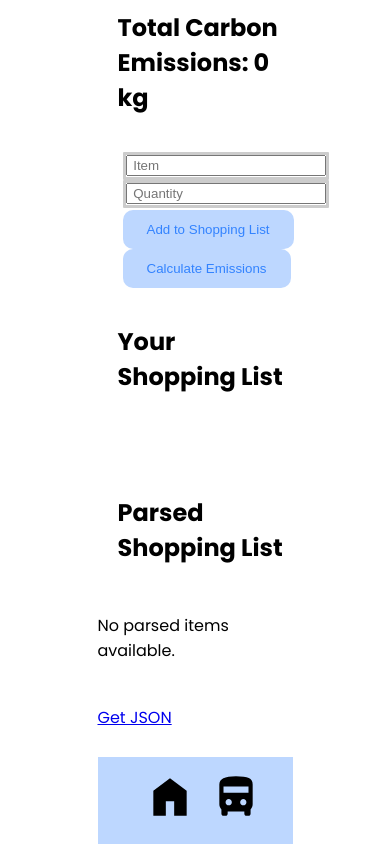
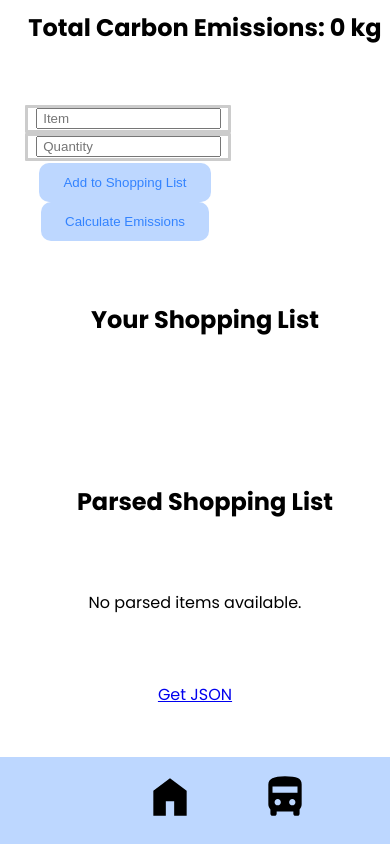
Before and after one commit to PenguinPush/CarbonSense, a Flask app: page /shopping in a window 390 px wide. Run offline with Flask 3, Linux system fonts and the light colour scheme.

Commit message:
partial center alignment

```diff
--- a/static/style.css
+++ b/static/style.css
@@ -4,8 +4,6 @@ body {
     margin: 0;
     font-family: 'Poppins', sans-serif;
     overflow: visible;
-    margin: auto;
-    width: 50%;
 }
 
 .navbar {
@@ -58,10 +56,6 @@ a:hover{
     position: relative;
 }
 
-.overlay{
-
-}
-
 .carbon_input{
     padding-bottom: 1px;
     border: 3px solid #ccc;
@@ -70,6 +64,7 @@ a:hover{
     width: 200px;
     display: flex;
     flex-direction: column;
+    align-items:center;
     width: 100;
 }
 
@@ -102,6 +97,10 @@ h2{
 }
 
 @media screen and (max-width: 650px) {
+    body {
+        text-align: center;
+    }
+
     .navbar {
         flex-direction: column;
         align-items: center;
--- a/templates/base.html
+++ b/templates/base.html
@@ -19,7 +19,7 @@
         </div>
     </div>
 
-
+    </div>
 
 {% block content %}{% endblock %}
 
```
